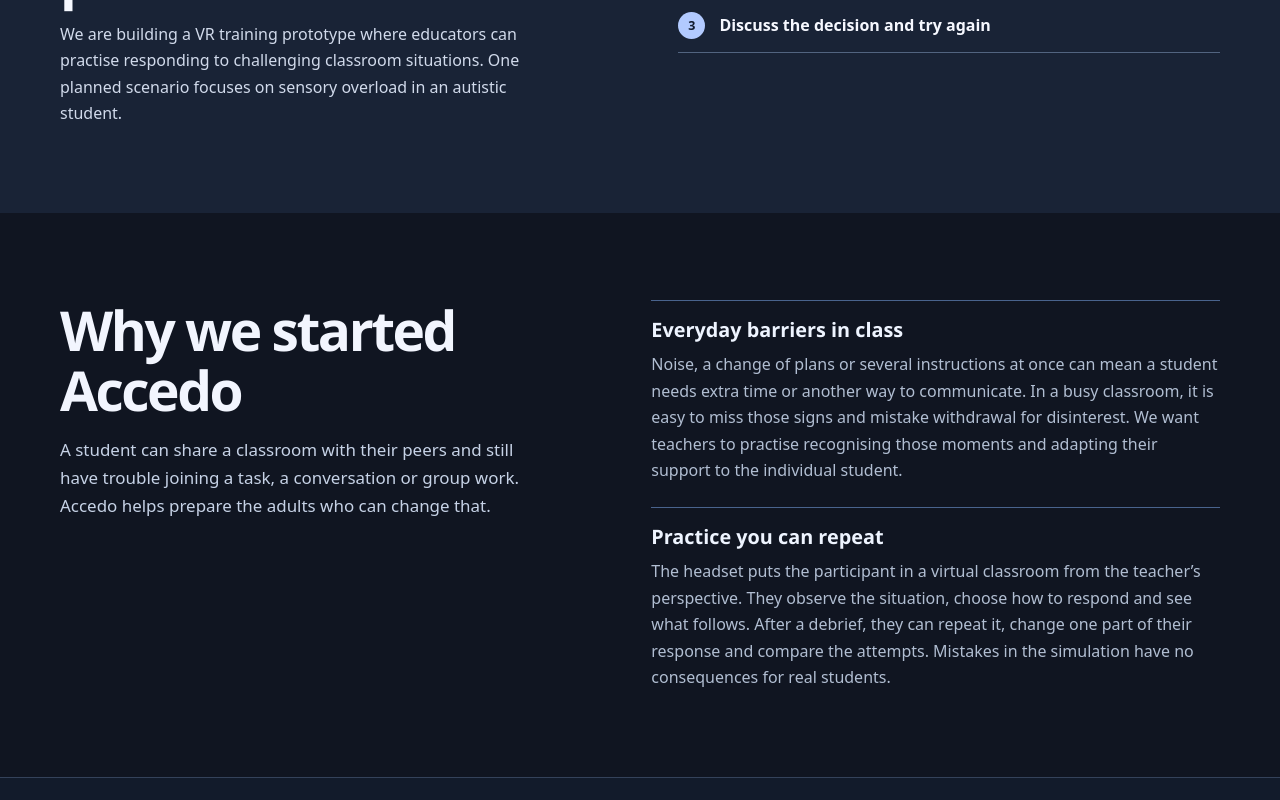
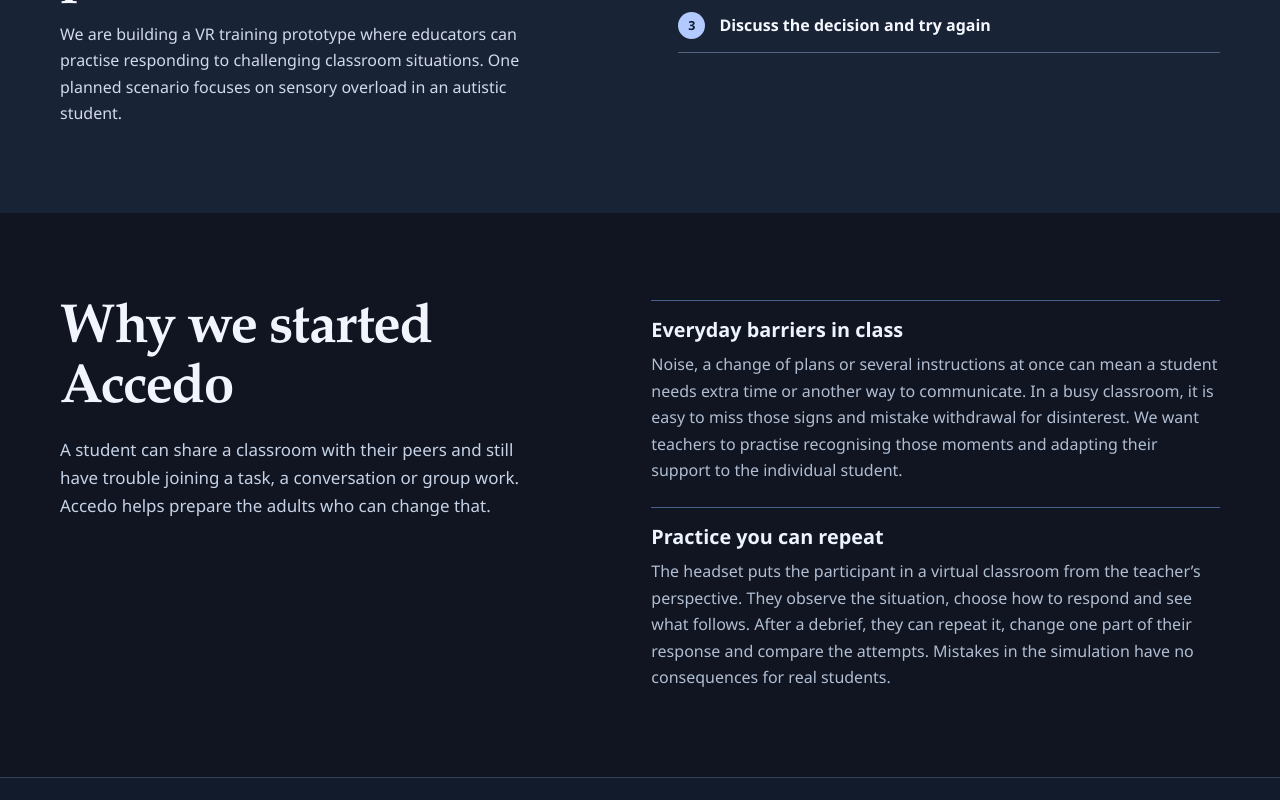
Before and after one commit to llmiseq/AccedoStronka, a React (Create React App) app: page / in a window 1280 px wide. Shown: the part 833-1633 px from the top of the page. Built offline with nearby package versions, Linux system fonts and the light colour scheme.

Commit message:
Refine Accedo editorial typography

```diff
--- a/src/styles.css
+++ b/src/styles.css
@@ -7,8 +7,9 @@
   --dark: #192336;
   --white: #f6f8ff;
   --accent: #b2caff;
+  --display: "Iowan Old Style", "Palatino Linotype", "Book Antiqua", Georgia, serif;
   --heading: "Avenir Next", Avenir, "Segoe UI", system-ui, sans-serif;
-  font-family: system-ui, sans-serif;
+  font-family: var(--heading);
   background: var(--paper);
   color: var(--ink);
 }
@@ -20,9 +21,10 @@ a { color: inherit; text-decoration: none; }
 button { cursor: pointer; font: inherit; }
 img { display: block; max-width: 100%; }
 h1, h2, h3, p, figure { margin: 0; }
-h1, h2, h3, .brand { font-family: var(--heading); }
+h1, h2 { font-family: var(--display); font-weight: 600; }
+h3, .brand { font-family: var(--heading); }
 h1, h2, h3 { overflow-wrap: anywhere; }
-h2 { font-size: clamp(2rem, 4.3vw, 3.7rem); line-height: 1.08; letter-spacing: -0.045em; }
+h2 { font-size: clamp(2rem, 4.3vw, 3.7rem); line-height: 1.08; letter-spacing: -0.025em; }
 p { line-height: 1.65; }
 :focus-visible { outline: 2px solid #87afff; outline-offset: 5px; }
 .wrap { width: min(calc(100% - 100px), 1160px); margin-inline: auto; }
@@ -77,9 +79,9 @@ p { line-height: 1.65; }
 .hero-copy { animation: enter 560ms ease-out both; }
 .hero h1 {
   font-size: clamp(3rem, 5.7vw, 6rem);
-  font-weight: 750;
+  font-weight: 600;
   line-height: 1.04;
-  letter-spacing: -0.062em;
+  letter-spacing: -0.035em;
   text-wrap: balance;
 }
 .hero-copy p { max-width: 46ch; margin-block: 22px 27px; color: var(--muted); font-size: clamp(1rem, 1.5vw, 1.18rem); }
```
